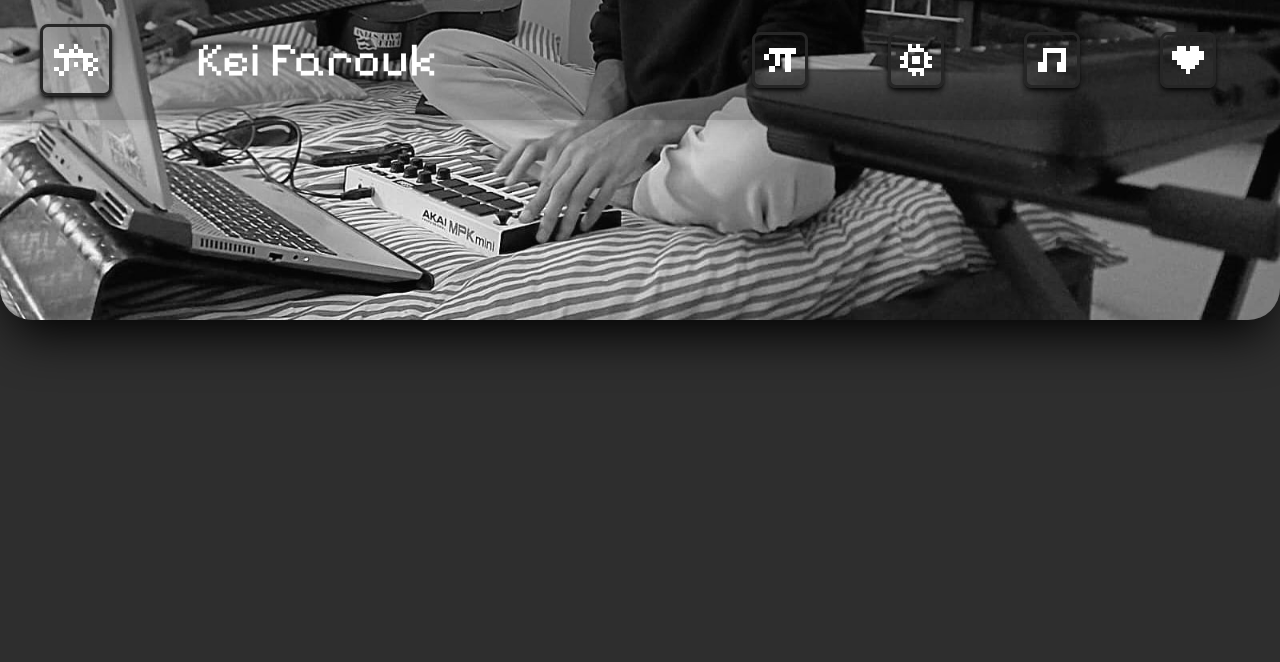
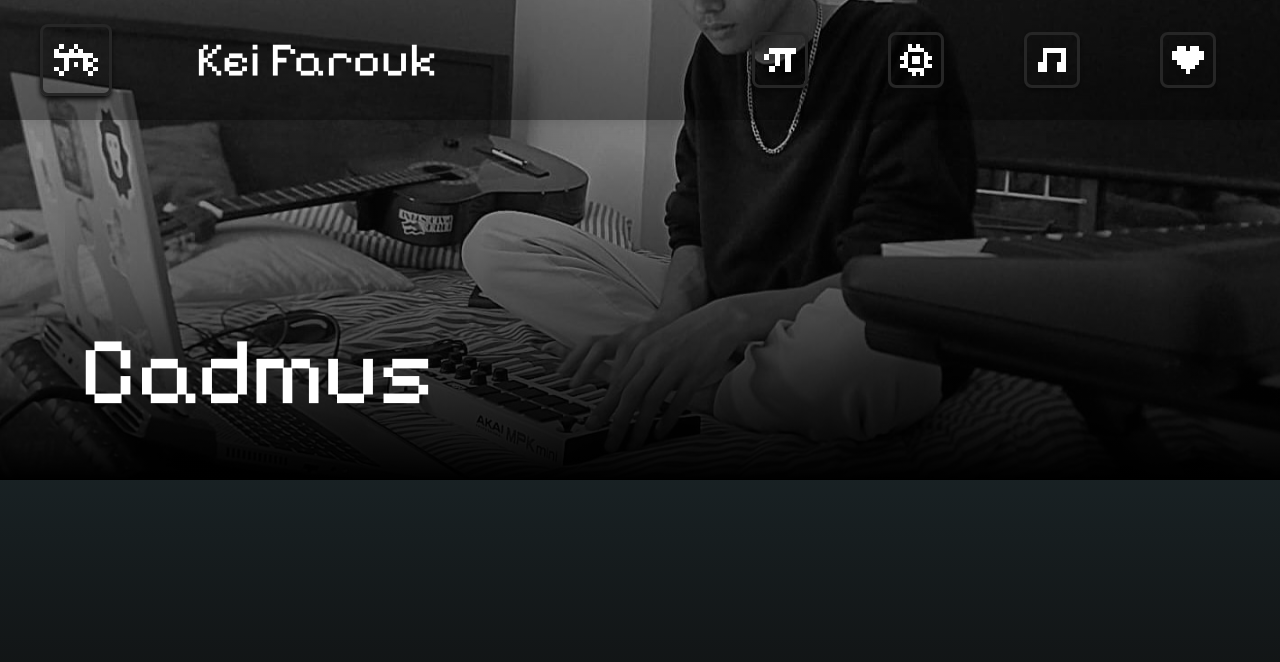
Before and after one commit to CadmusKei/Portfolio, a React (Vite) app: page /Music in a window 1280 px wide. Shown: the top 662 px of the page. Built offline with nearby package versions, Linux system fonts and the light colour scheme.

Commit message:
Refactor Music page layout and update background image

```diff
--- a/src/pages/Music.jsx
+++ b/src/pages/Music.jsx
@@ -1,19 +1,22 @@
 import Nav from "../components/Nav";
+import Title from "../components/Title";
 
 import me from "../assets/Images/Music/me_0.jpeg"
-
+import me_2 from "../assets/Images/Music/me_2.jpeg"
 
 
 export default function Music() {
     return (
-        <div className="w-full h-screen bg-[#2e2e2e]">
-            <Nav background="bg-[#00000041]" TitleColour="text-white" />
 
-            <div className="w-full h-[40%]  shadow-2xl
-             shadow-black rounded-b-4xl">
-                <img src={me} alt="" className="w-full h-full object-cover object-bottom rounded-b-4xl"/>
+            <div className="w-full h-screen  bg-linear-to-t from-[#0d0d0d] to-[#294249]">
+                <Nav background="bg-[#00000071] z-50" TitleColour="text-white" />
+
+                <div className={`relative flex items-end w-full h-[60%] bg-cover bg-bottom`} style={{ backgroundImage: `url(${me})` }}>
+
+                    <div className="absolute inset-0 bg-linear-to-t from-black to-[#ffffff00]"></div>
+                    <Title name="Cadmus" className="text-white z-10 text-8xl ml-20 mb-15"/>
+
+                </div>
             </div>
-
-        </div>
     );
 }
```
Also changed, not shown: src/assets/Images/Music/me_0.jpeg.
